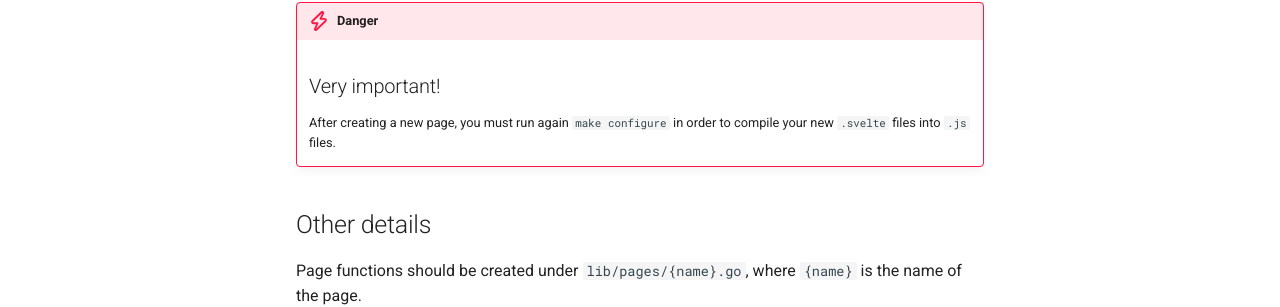
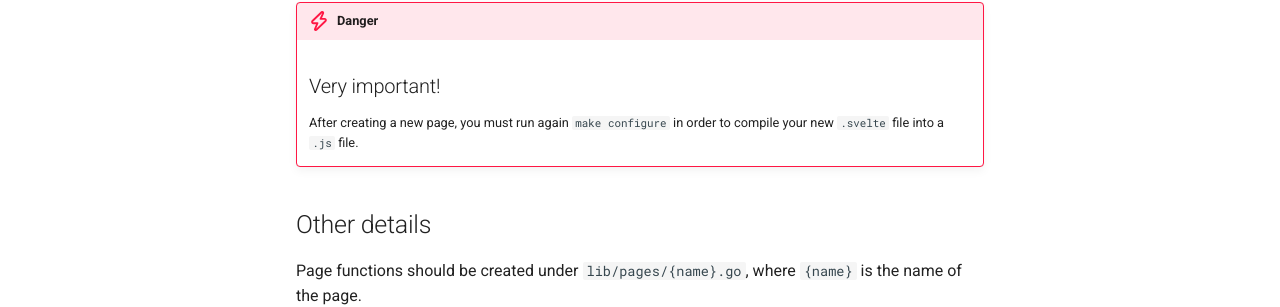
Before and after one commit to razshare/frizzante-docs, an MkDocs documentation site: the page built from docs/pages.md, in a window 1280 px wide and 900 px high, scrolled down 3494 px. Shown: the part 567-874 px from the top of the window. Built offline with MkDocs 1.6.1 and Material for MkDocs 9.7.7, drawn with Linux system fonts in a browser that asks for light colours.

Commit message:
chore(docs): update pages.

```diff
--- a/docs/pages.md
+++ b/docs/pages.md
@@ -166,7 +166,7 @@
 
 !!! danger
 	## Very important!<br/>
-	After creating a new page, you must run again `make configure` in order to compile your new `.svelte` files into `.js` files.
+	After creating a new page, you must run again `make configure` in order to compile your new `.svelte` file into a `.js` file.
 
 ## Other details
 
```
